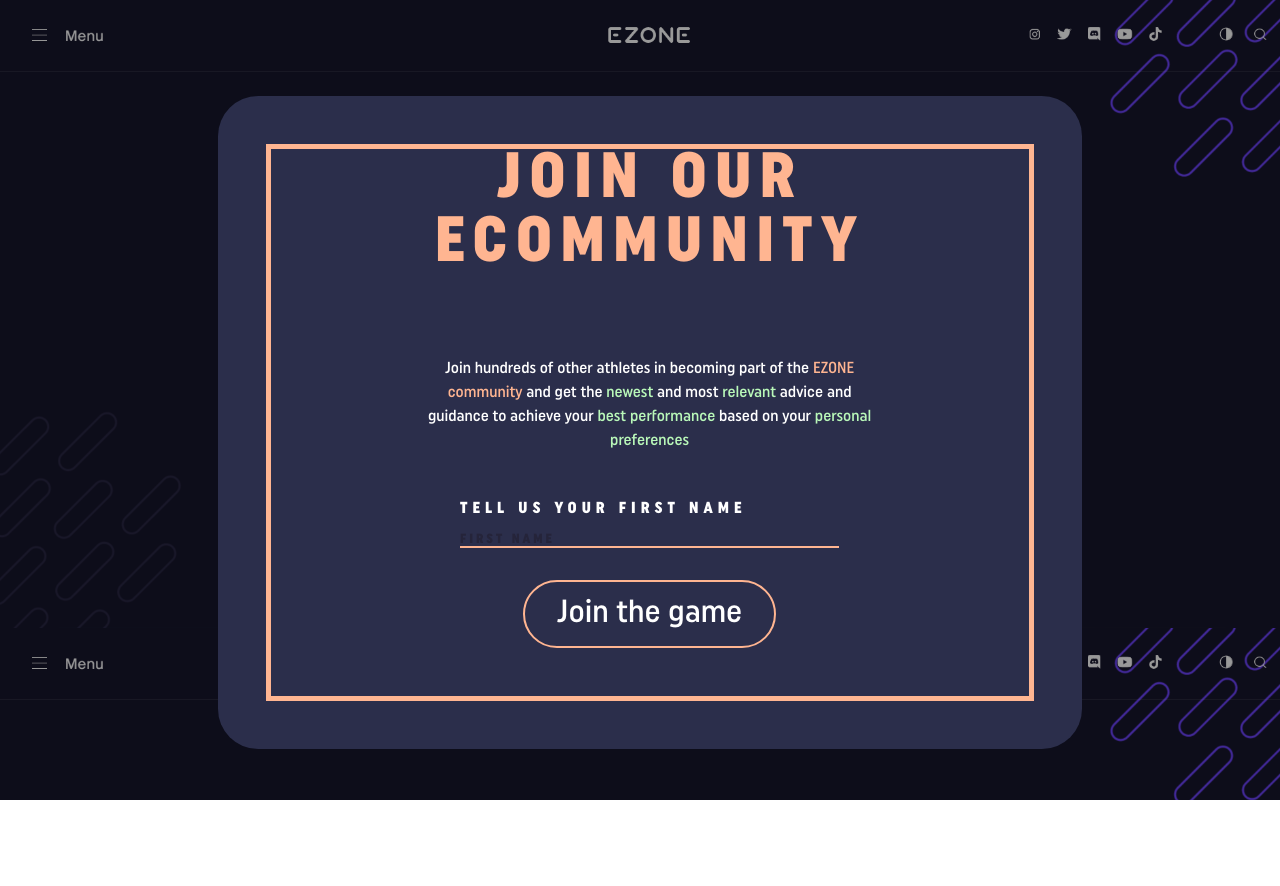
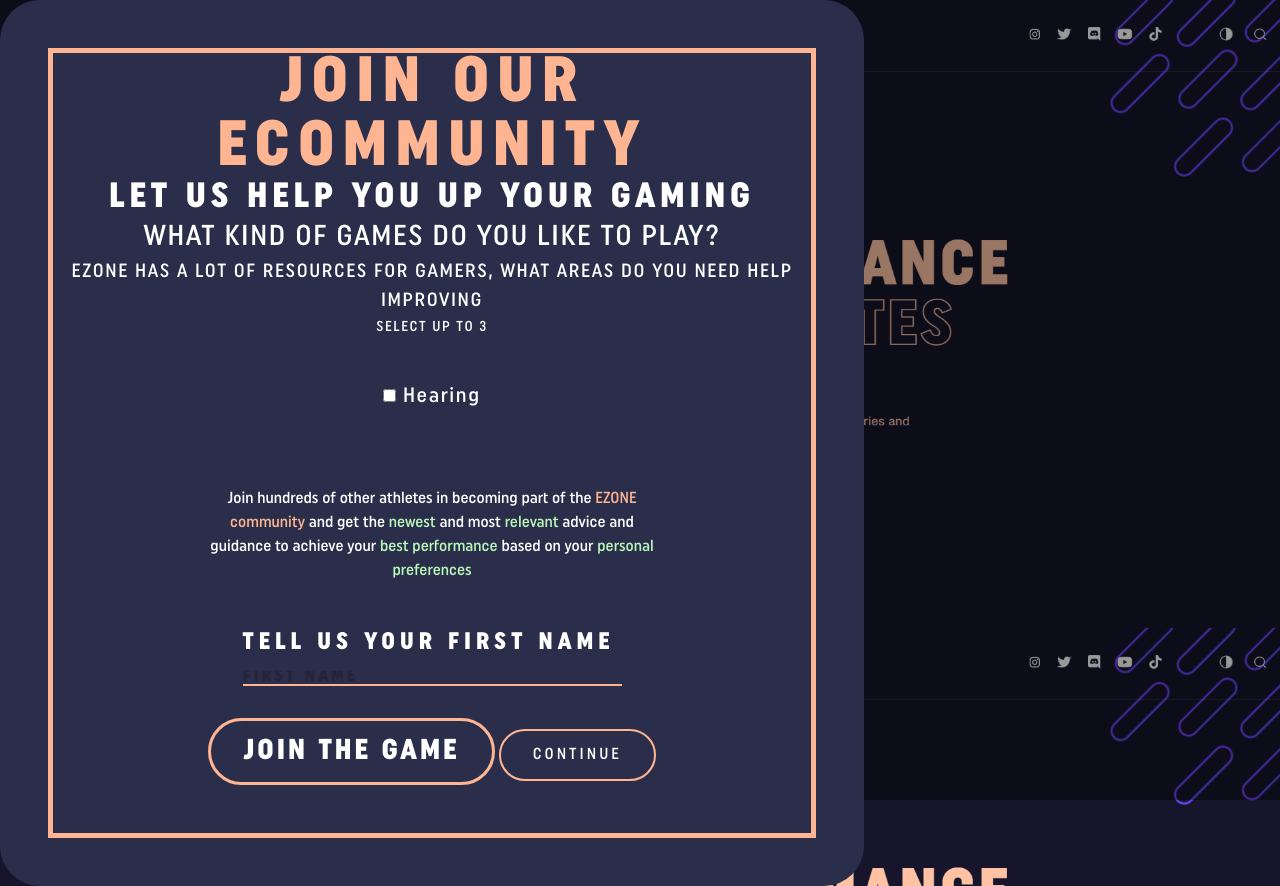
Before and after one commit to poli0139/ezone, a website built with Vite: page index.html in a window 1280 px wide. Before the commit the page ends 800 px from the top, so only its background shows below. Built offline with nearby package versions, Linux system fonts and the light colour scheme.

Commit message:
adding font sizes variables

```diff
--- a/_form-style.scss
+++ b/_form-style.scss
@@ -8,12 +8,14 @@
   color: white;
   padding: 3rem;
   border-radius: 40px;
-  position: fixed;
   top: 12%;
   left: 17%;
+  //position: fixed;
+
+  //font styles
   h1 {
     font-family: variables.$uniformBlack;
-    font-size: 4rem;
+    font-size: variables.$h1-size;
     // border: solid red 1px;
     width: fit-content;
     margin: auto;
@@ -22,12 +24,48 @@
     color: variables.$orangeLight;
     text-transform: uppercase;
   }
+
+  h2 {
+    font-family: variables.$uniformBlack;
+    font-size: variables.$h2-size;
+    text-transform: uppercase;
+    letter-spacing: 0.3rem;
+  }
+
+  h3 {
+    font-family: variables.$uniformMedium;
+    font-size: variables.$h3-size;
+    text-transform: uppercase;
+    line-height: 1.5;
+    letter-spacing: 0.1rem;
+    font-weight: lighter;
+  }
+
+  h4 {
+    font-family: variables.$uniformMedium;
+    font-size: variables.$h4-size;
+    text-transform: uppercase;
+    line-height: 1.5;
+    letter-spacing: 0.1rem;
+    font-weight: lighter;
+  }
+
+  h5 {
+    font-family: variables.$uniformMedium;
+    font-size: variables.$h5-size;
+    text-transform: uppercase;
+    line-height: 1.5;
+    letter-spacing: 0.1rem;
+    font-weight: lighter;
+  }
+
   p {
     width: 60%;
     // border: solid white 1px;
     margin: 5rem auto 0 auto;
     line-height: 1.5;
     font-family: variables.$uniformMedium;
+    font-size: variables.$p-size;
   }
 
   .orangeSpan {
@@ -43,6 +81,19 @@
 .firstStepSec {
   border: solid variables.$orangeLight 5px;
   height: 100%;
+}
+
+//LABEL STYLE
+.textLabel {
+  font-size: variables.$label-text;
+}
+
+.checkboxLabel {
+  font-family: variables.$uniformMedium;
+  font-size: variables.$label-checkbox;
+  text-transform: none;
+  font-weight: lighter;
+  letter-spacing: 0.1rem;
 }
 
 //INPUT STYLE
@@ -67,18 +118,37 @@
 }
 ::placeholder {
   color: variables.$placeholderColor;
+  font-size: variables.$placeholder-size;
 }
 
 //BUTTON
 
 .join {
+  font-family: variables.$uniformBlack;
+  background: none;
+  color: white;
+  border: solid variables.$orangeLight 3px;
+  border-radius: 80px;
+  box-shadow: none;
+  font-size: variables.$button1-text;
+  font-weight: lighter;
+  text-transform: uppercase;
+  letter-spacing: 3px;
+  padding: 1rem 2rem;
+  margin-top: 2rem;
+}
+
+.continue {
   font-family: variables.$uniformMedium;
   background: none;
   color: white;
   border: solid variables.$orangeLight 2px;
   border-radius: 80px;
   box-shadow: none;
-  font-size: 2rem;
+  font-size: variables.$button2-text;
+  font-weight: lighter;
+  text-transform: uppercase;
+  letter-spacing: 3px;
   padding: 1rem 2rem;
   margin-top: 2rem;
 }
--- a/_variables.scss
+++ b/_variables.scss
@@ -45,3 +45,16 @@
 $blue: #3e14d6;
 $blueLight: #6259fa;
 $bluePastel: #cacefc;
+
+//font sizes
+$h1-size: 4rem;
+$h2-size: 2.2rem;
+$h3-size: 1.8rem;
+$h4-size: 1.2rem;
+$h5-size: 0.9rem;
+$p-size: 1rem;
+$label-text: 1.5rem;
+$label-checkbox: 1.3rem;
+$placeholder-size: 1.1rem;
+$button1-text: 1.8rem;
+$button2-text: 1rem;
--- a/index.html
+++ b/index.html
@@ -15,26 +15,32 @@
           Join our <br />
           ecommunity
         </h1>
+        <h2>Let us help you up your gaming</h2>
+        <h3>What kind of games do you like to play?</h3>
+        <h4>EZONE has a lot of resources for gamers, what areas do you need help improving</h4>
+        <h5>select up to 3</h5>
+        <form action="">
+          <label for="Hearing" class="checkboxLabel">
+            <input type="checkbox" id="Hearing" />
+            Hearing
+          </label>
+        </form>
         <p>
           Join hundreds of other athletes in becoming part of the
-          <span class="orangeSpan">EZONE community</span> and get the
-          <span class="greenSpan">newest</span> and most
+          <span class="orangeSpan">EZONE community</span> and get the <span class="greenSpan">newest</span> and most
           <span class="greenSpan">relevant</span>
           advice and guidance to achieve your
           <span class="greenSpan">best performance</span> based on your
           <span class="greenSpan">personal preferences</span>
         </p>
+
         <form class="info" action="">
           <div id="firstNameDiv" class="inputDiv">
-            <label for="firstName">Tell us your first name</label>
-            <input
-              type="text"
-              id="firstName"
-              name="firstName"
-              placeholder="First name"
-            />
+            <label for="firstName" class="textLabel">Tell us your first name</label>
+            <input type="text" id="firstName" name="firstName" placeholder="First name" />
           </div>
           <button class="join">Join the game</button>
+          <button class="continue">Continue</button>
         </form>
       </section>
     </div>
```
